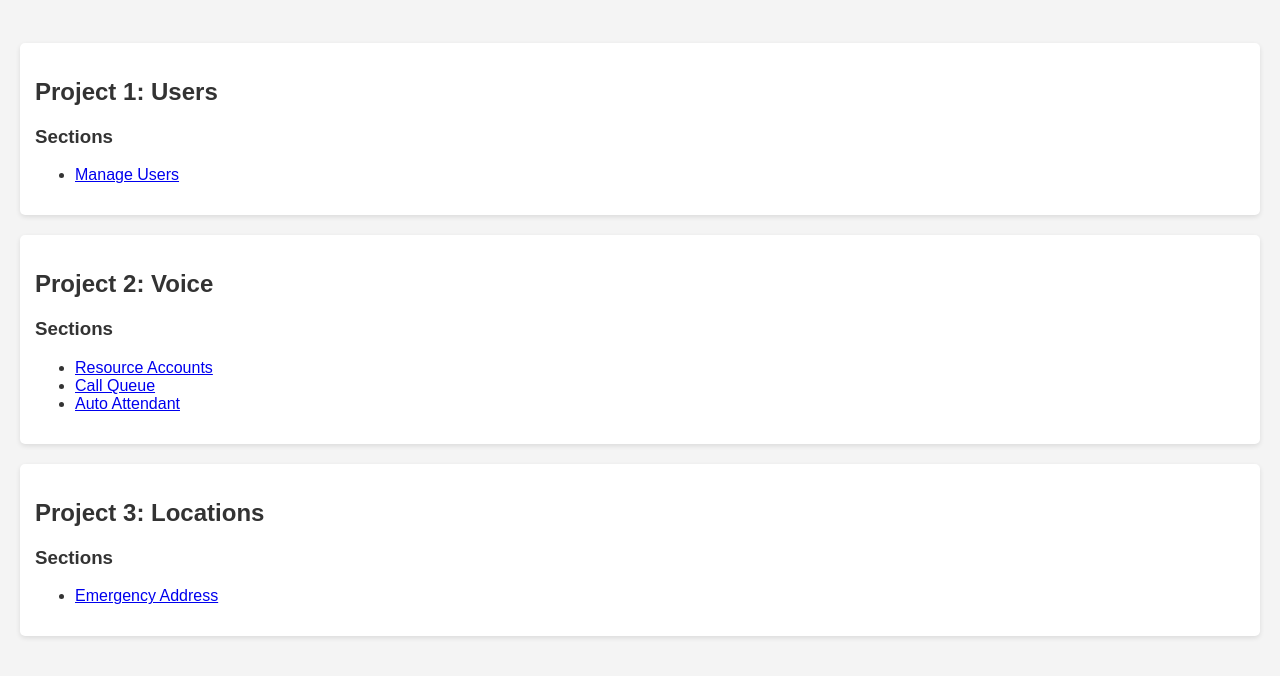
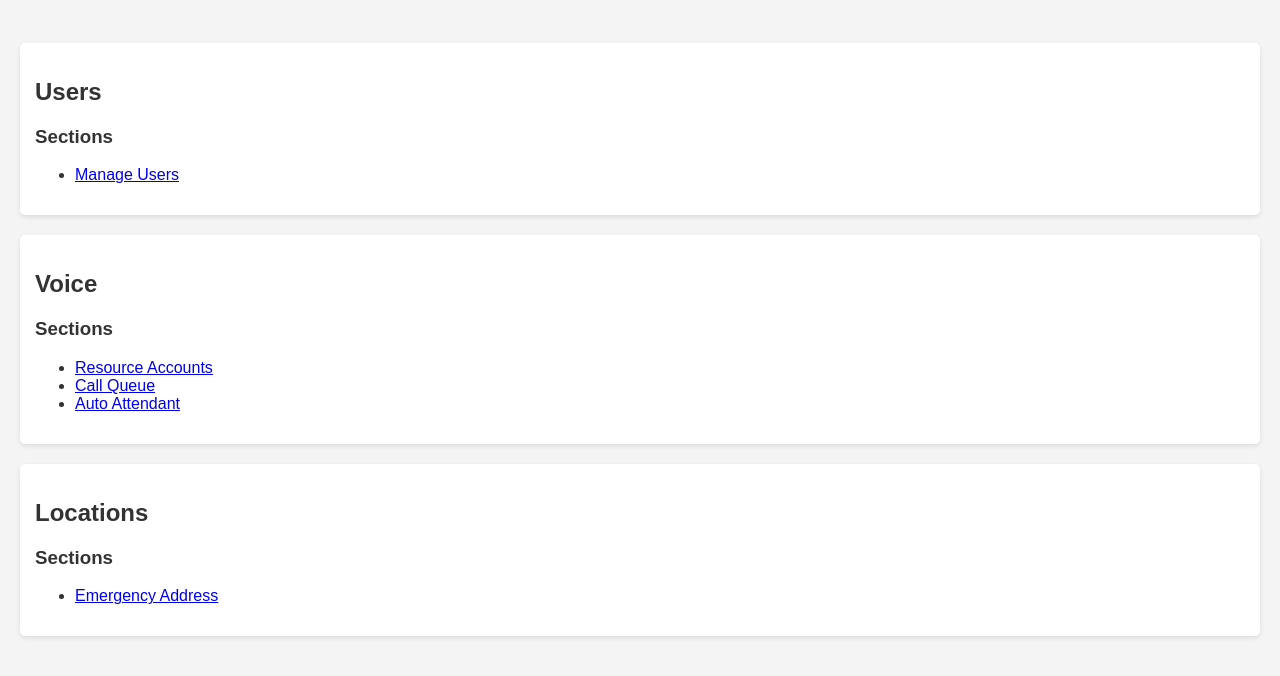
Before and after one commit to MoniqueMillan602/Team_Telephony, a plain HTML site: page index.html in a window 1280 px wide. Shown: the part 131-807 px from the top of the page. Drawn offline with Linux system fonts and the light colour scheme.

Commit message:
Update index.html

```diff
--- a/index.html
+++ b/index.html
@@ -35,7 +35,7 @@
         <p>A showcase of telephony processes developed by me.</p>
     </header>
        <div class="project">
-        <h2>Project 1: Users</h2>
+        <h2>Users</h2>
         <div class="section">
             <h3>Sections</h3>
             <ul>
@@ -44,7 +44,7 @@
         </div>
     </div>
     <div class="project">
-        <h2>Project 2: Voice</h2>
+        <h2>Voice</h2>
         <div class="section">
             <h3>Sections</h3>
             <ul>
@@ -55,7 +55,7 @@
         </div>
     </div>
     <div class="project">
-        <h2>Project 3: Locations</h2>
+        <h2>Locations</h2>
         <div class="section">
             <h3>Sections</h3>
             <ul>
```
